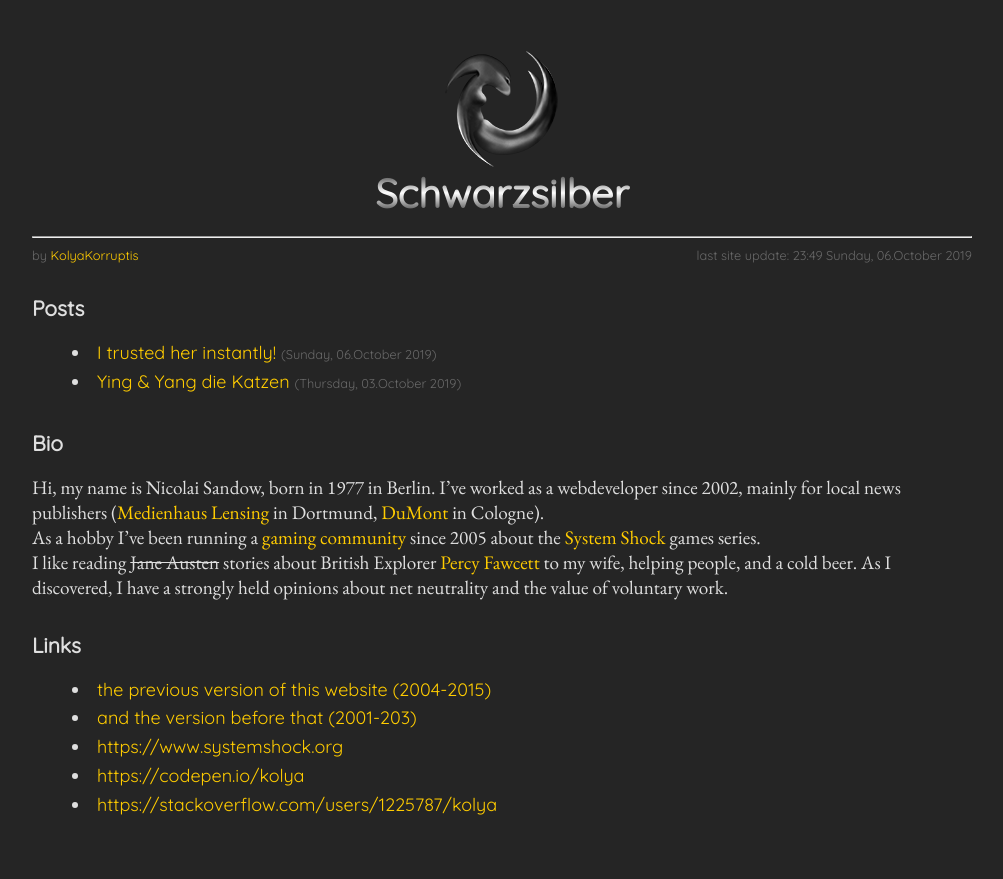
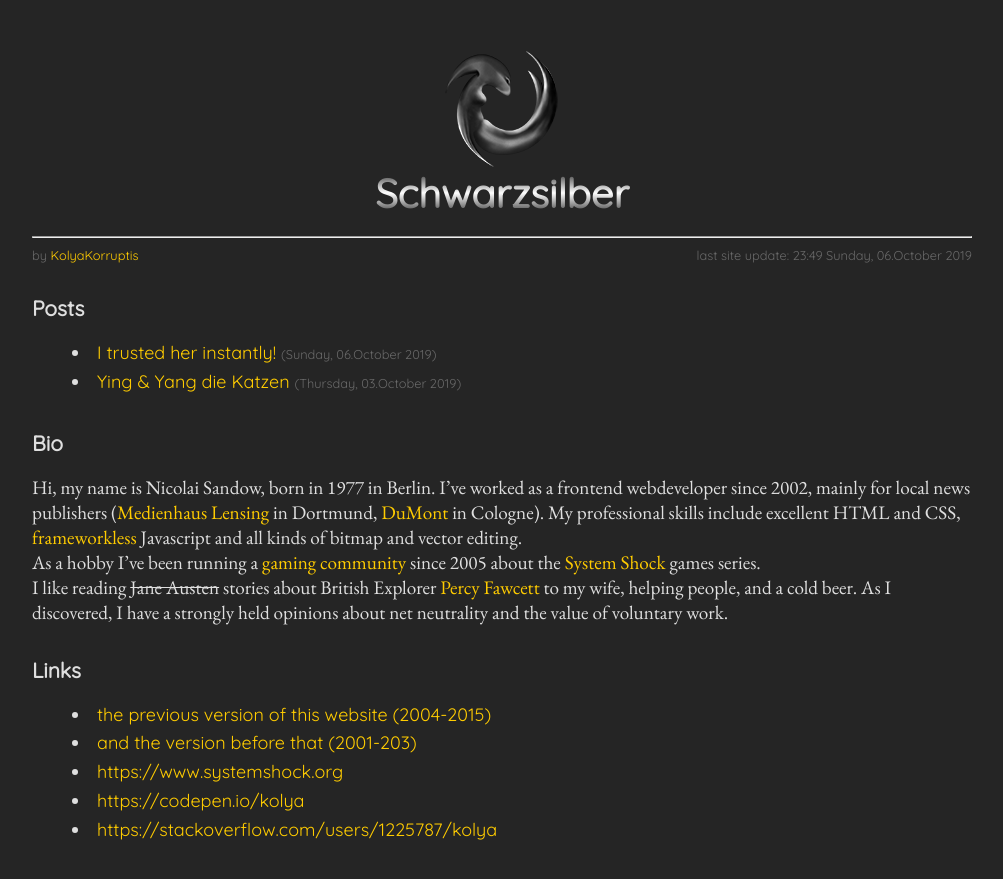
Before and after one commit to KolyaKorruptis/.github.io, a Jekyll site: the page built from index.md, in a window 1280 px wide. Shown: the top 879 px of the page, without its empty margins (138-1141 px from the left). Built offline with Jekyll 4.4.1, drawn with Linux system fonts in a browser that asks for light colours; our own code applies the rules of GitHub Pages for plain Markdown files; the repository's description, which GitHub fills in, is left out.

Commit message:
more bio

```diff
--- a/index.md
+++ b/index.md
@@ -19,7 +19,7 @@
 
 ### Bio
 
-Hi, my name is Nicolai Sandow, born in 1977 in Berlin. I've worked as a webdeveloper since 2002, mainly for local news publishers ([Medienhaus Lensing](https://www.lensingmedia.de/) in Dortmund, [DuMont](https://www.dumont.de/) in Cologne).
+Hi, my name is Nicolai Sandow, born in 1977 in Berlin. I've worked as a frontend webdeveloper since 2002, mainly for local news publishers ([Medienhaus Lensing](https://www.lensingmedia.de/) in Dortmund, [DuMont](https://www.dumont.de/) in Cologne). My professional skills include excellent HTML and CSS, [frameworkless](http://frameworklessmovement.org/) Javascript and all kinds of bitmap and vector editing.
 As a hobby I've been running a [gaming community](https://www.systemshock.org) since 2005 about the [System Shock](https://en.wikipedia.org/wiki/System_Shock_2) games series.
 I like reading <s>Jane Austen</s> stories about British Explorer [Percy Fawcett](https://en.wikipedia.org/wiki/Percy_Fawcett) to my wife, helping people, and a cold beer. As I discovered, I have a strongly held opinions about net neutrality and the value of voluntary work.
 
```
